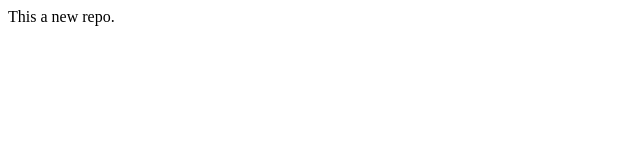
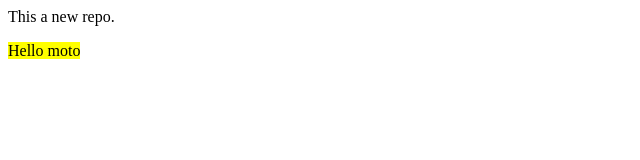
Before and after one commit to Madan-A/LocalRepo, a plain HTML site: page index.html in a window 1280 px wide. Shown: the whole page, without its empty margins (0-640 px from the left). Drawn offline with Linux system fonts and the light colour scheme.

Commit message:
Add a new feature

```diff
--- a/index.html
+++ b/index.html
@@ -1 +1,2 @@
 <p>This a new repo.</p>
+<mark>Hello moto</mark>
```
